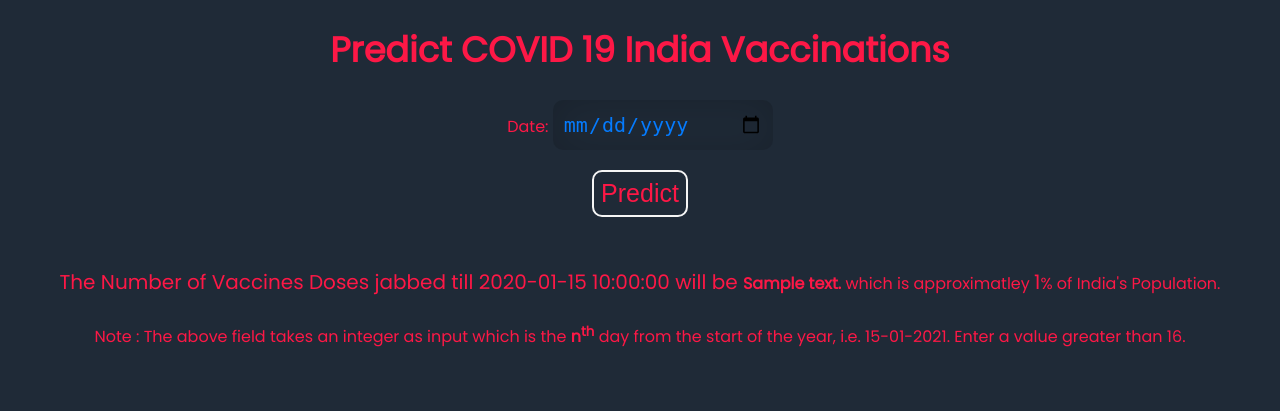
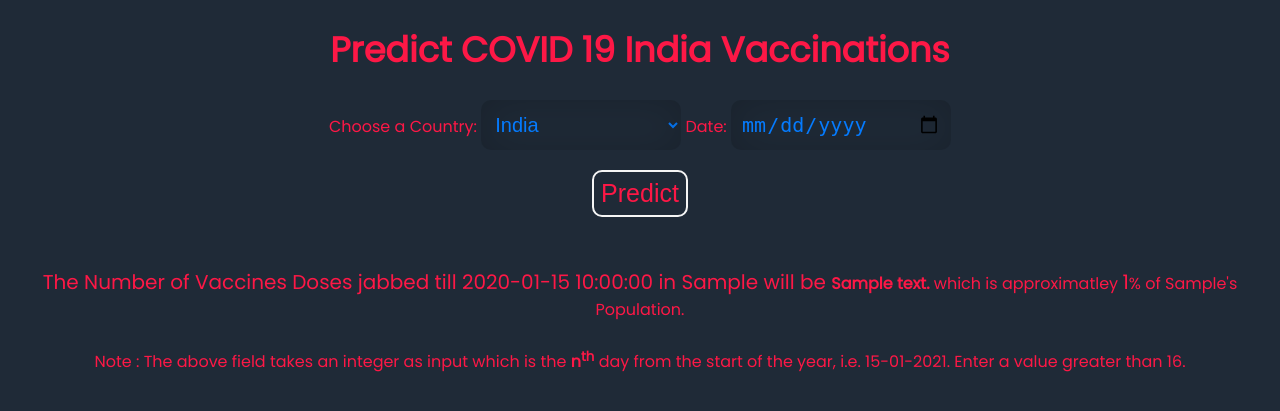
Before and after one commit to s0uravpandey/CoviDB_ML, a Flask app: template templates/vaccine_Prediction_final.html in a window 1280 px wide. Shown: the top 411 px of the page. Run offline with Flask 2, Linux system fonts and the light colour scheme; the template is opened without the code that fills it: most values are stand-ins (such as "Sample title", 1, 10 or a date in 2020); parts of the project's set-up code (start-up, migrations or seed data) failed here and were passed over.

Commit message:
Update vaccine_Prediction_final.html

```diff
--- a/templates/vaccine_Prediction_final.html
+++ b/templates/vaccine_Prediction_final.html
@@ -21,6 +21,18 @@
     input {
       width: 200px;
       height: 30px;
+      padding: 10px;
+      border-radius: 10px;
+      background: transparent;
+      border: none !important;
+      box-shadow: 2px 2px 40px rgba(0, 0, 0, 0.2) inset;
+      caret-color: #057bfe;
+      color: #057bfe;
+      font-size: 20px;
+    }
+    #country{
+      width: 200px;
+      height: 50px;
       padding: 10px;
       border-radius: 10px;
       background: transparent;
@@ -65,15 +77,20 @@
 	<h1>Predict COVID 19 India Vaccinations</h1>
      <!-- Main Input For Receiving Query to our ML -->
     <form action="/predict" method="post" id="form1" name="myform">
-    	<label for="birthday">Date:</label>
-        <input type="date" id="prediction_date" name="prediction_date"><br>
+      <label for="country">Choose a Country:</label>
+        <select name="country" id="country" required>
+          <option value="India">India</option>
+          <option value="France">France</option>
+        </select>
+    	<label for="prediction_date">Date:</label>
+        <input type="date" id="prediction_date" name="prediction_date" required><br>
         <button type="submit" class="btn btn-primary btn-block btn-large" id="btnsend">Predict</button>
     </form>
    <br>
    <br>
    <div id="result">
-   <span id="out">The Number of Vaccines Doses jabbed till {{ prediction_date }} will be </span><b>{{ prediction_text }} </b> which is approximatley <span>
-   {{ prediction_percent }}</span>% of India's Population.</div>
+   <span id="out">The Number of Vaccines Doses jabbed till {{ prediction_date }} in {{ form_country }} will be </span><b>{{ prediction_text }} </b> which is approximatley <span>
+   {{ prediction_percent }}</span>% of {{ form_country }}'s Population.</div>
    <br>
    <div class="info">
      Note : The above field takes an integer as input which is the <b>n<sup>th</sup></b> day from the start of the year, i.e. 15-01-2021. Enter a value greater than 16.
```
